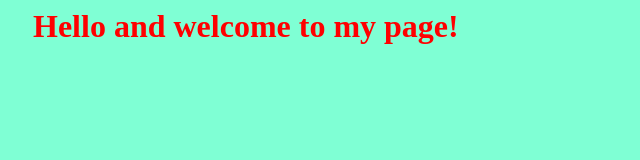
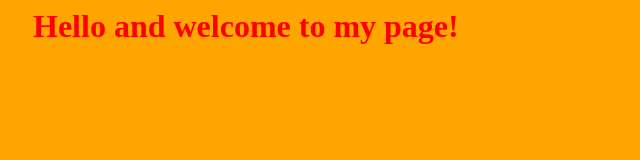
Before and after one commit to iongaroafa/brokenpipe, a plain HTML site: page index.html in a window 1280 px wide. Shown: the whole page, without its empty margins (0-640 px from the left). Drawn offline with Linux system fonts and the light colour scheme.

Commit message:
changed backgroun color

```diff
--- a/mystyles.css
+++ b/mystyles.css
@@ -1 +1 @@
-body{ background-color: aquamarine; } h1{ color: red; margin-left: 25px; }
+body{ background-color: orange; } h1{ color: red; margin-left: 25px; }
```
